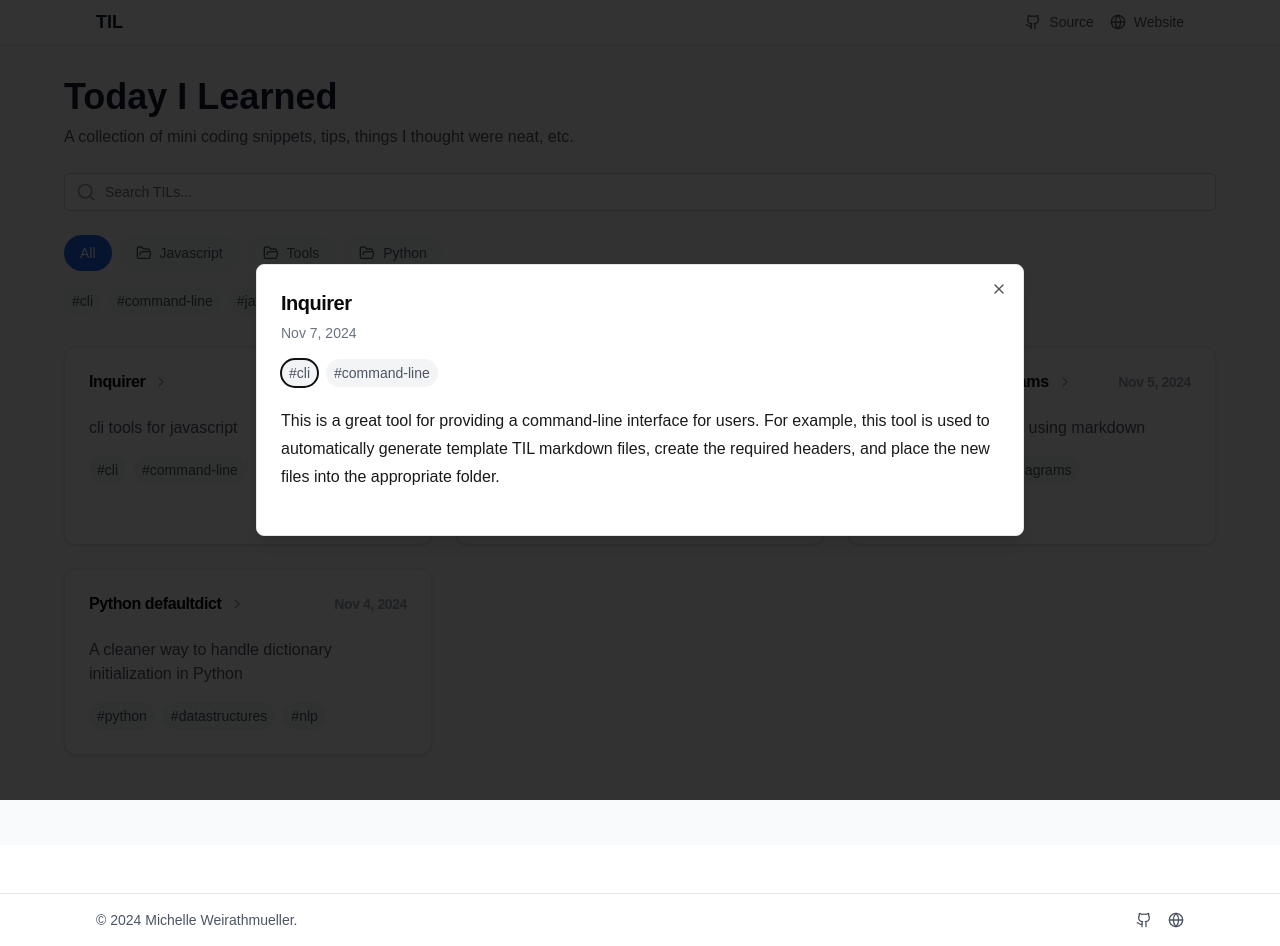
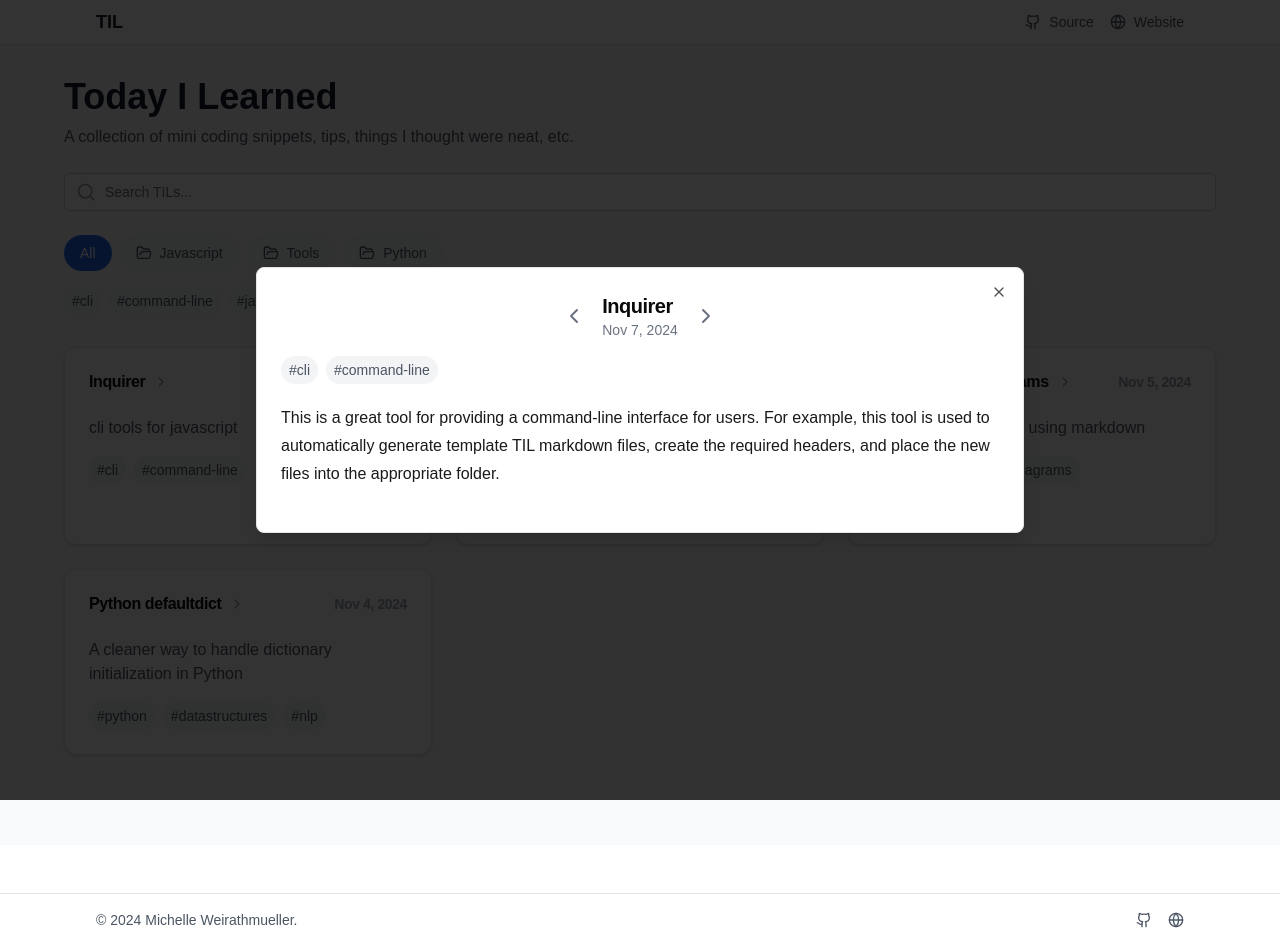
Before and after one commit to michellejw/til-website, a Next.js app: page / in a window 1280 px wide. Both pictures are taken after a click on the element 248 px from the left and 446 px from the top of the page. Built offline with nearby package versions, Linux system fonts and the light colour scheme.

Commit message:
can now arrow left and right between cards

```diff
--- a/src/components/TIL.tsx
+++ b/src/components/TIL.tsx
@@ -9,7 +9,7 @@
   DialogTitle,
 } from "@/components/ui/dialog";
 import { format } from "date-fns";
-import { ChevronRight, FolderOpen, Search } from "lucide-react";
+import { ChevronRight, FolderOpen, Search, ChevronLeft } from "lucide-react";
 import ReactMarkdown from "react-markdown";
 import { Prism as SyntaxHighlighter } from "react-syntax-highlighter";
 import { oneDark } from "react-syntax-highlighter/dist/cjs/styles/prism";
@@ -42,6 +42,30 @@
     setMounted(true);
   }, []);
 
+  useEffect(() => {
+    const handleKeyDown = (e: KeyboardEvent) => {
+      if (!expandedId) return;
+
+      const currentIndex = filteredPosts.findIndex(
+        (post) => post.slug === expandedId
+      );
+      if (currentIndex === -1) return;
+
+      if (e.key === "ArrowRight") {
+        const nextIndex =
+          currentIndex === filteredPosts.length - 1 ? 0 : currentIndex + 1;
+        setExpandedId(filteredPosts[nextIndex].slug);
+      } else if (e.key === "ArrowLeft") {
+        const prevIndex =
+          currentIndex === 0 ? filteredPosts.length - 1 : currentIndex - 1;
+        setExpandedId(filteredPosts[prevIndex].slug);
+      }
+    };
+
+    window.addEventListener("keydown", handleKeyDown);
+    return () => window.removeEventListener("keydown", handleKeyDown);
+  }, [expandedId, initialPosts, selectedCategory, selectedTag, searchQuery]);
+
   if (!mounted) return null;
 
   const categories = ["all", ...new Set(posts.map((post) => post.category))];
@@ -60,13 +84,30 @@
     return matchesCategory && matchesTag && matchesSearch;
   });
 
+  const navigatePost = (direction: "next" | "prev") => {
+    const currentIndex = filteredPosts.findIndex(
+      (post) => post.slug === expandedId
+    );
+    if (currentIndex === -1) return;
+
+    let newIndex;
+    if (direction === "next") {
+      newIndex =
+        currentIndex === filteredPosts.length - 1 ? 0 : currentIndex + 1;
+    } else {
+      newIndex =
+        currentIndex === 0 ? filteredPosts.length - 1 : currentIndex - 1;
+    }
+    setExpandedId(filteredPosts[newIndex].slug);
+  };
+
   const TagButton: React.FC<{
     tag: string;
     onClick: (e: React.MouseEvent) => void;
   }> = ({ tag, onClick }) => (
     <button
       onClick={onClick}
-      className={`px-2 py-1 rounded-full text-sm transition-colors
+      className={`px-2 py-1 rounded-full text-sm transition-colors focus:outline-none
         ${
           selectedTag === tag
             ? "bg-green-600 text-white"
@@ -237,12 +278,27 @@
                 }}
               >
                 <DialogContent className="max-w-3xl max-h-[90vh] overflow-y-auto">
-                  <DialogHeader>
-                    <DialogTitle className="text-xl font-bold">
-                      {post.title}
-                    </DialogTitle>
-                    <div className="text-sm text-gray-500">
-                      {format(new Date(post.date + "T12:00:00"), "MMM d, yyyy")}
+                  <DialogHeader className="flex items-center justify-between">
+                    <div className="flex items-center gap-4">
+                      <ChevronLeft
+                        className="w-6 h-6 text-gray-500 hover:text-gray-700 cursor-pointer"
+                        onClick={() => navigatePost("prev")}
+                      />
+                      <div>
+                        <DialogTitle className="text-xl font-bold">
+                          {post.title}
+                        </DialogTitle>
+                        <div className="text-sm text-gray-500">
+                          {format(
+                            new Date(post.date + "T12:00:00"),
+                            "MMM d, yyyy"
+                          )}
+                        </div>
+                      </div>
+                      <ChevronRight
+                        className="w-6 h-6 text-gray-500 hover:text-gray-700 cursor-pointer"
+                        onClick={() => navigatePost("next")}
+                      />
                     </div>
                   </DialogHeader>
                   <PostContent post={post} />
```
